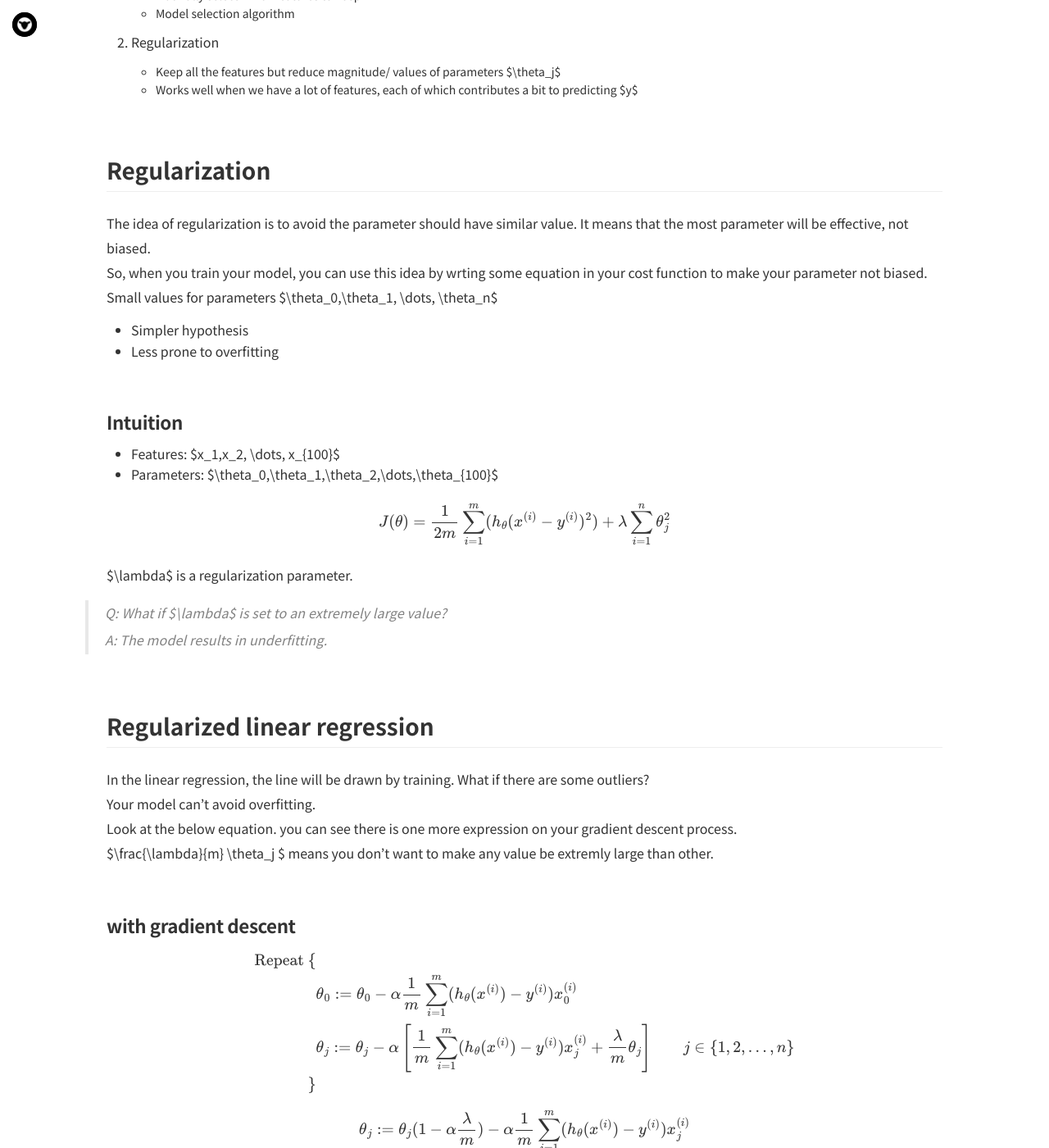
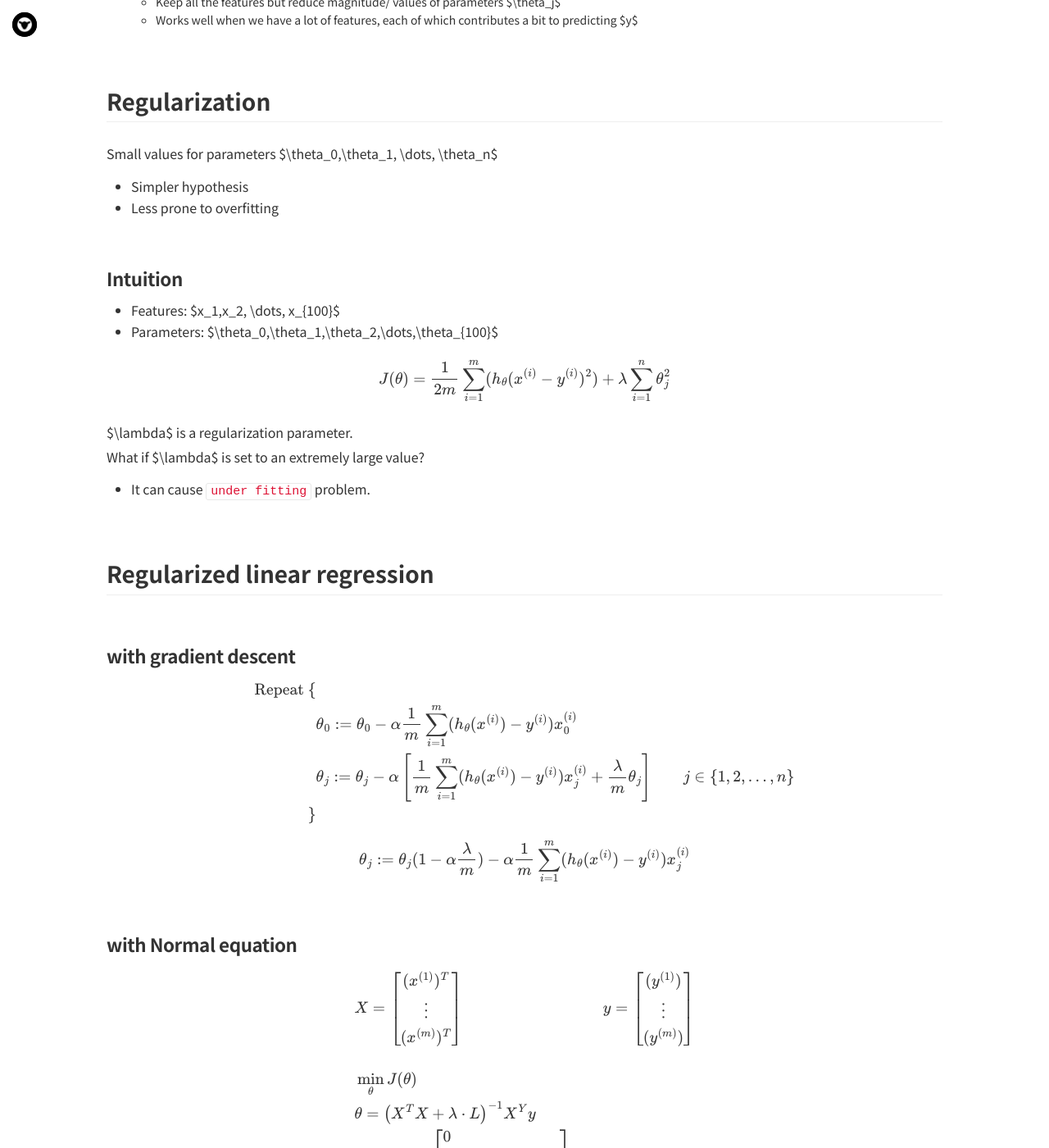
Before and after one commit to Shephexd/shephexd.github.io, a Jekyll site: the page built from _posts/ML/2017-03-11-Machine_learning(3)-Overfitting.md, in a window 1280 px wide and 1400 px high, scrolled down 719 px. Shown: the whole window at 82% size. Built offline with Jekyll 4.4.1, drawn with Linux system fonts in a browser that asks for light colours; nearby versions of some CDN libraries; some web fonts are replaced; formulas are drawn with MathJax 3; comment, search, counter and statistics services are not loaded; some of the changed text lies outside the part shown.

Commit message:
clean up branch

```diff
--- a/_posts/ML/2017-03-11-Machine_learning(3)-Regularization.md
+++ b/_posts/ML/2017-03-11-Machine_learning(3)-Overfitting.md
@@ -1,6 +1,6 @@
 ---
 layout: post
-title: Machine learning(3) - Regularization
+title: Machine learning(3) - Overfitting
 published: True
 categories:
 - Machine learning
@@ -11,11 +11,9 @@
 - Matlab
 ---
 
+
+
 What is over fitting and under fitting? How can we avoid this problem?
-
-Are you sure your model is fine for the other cases that is not shown in your training set?
-
-If your model is trained to predcit only your train data, the model is overfitted.
 
 
 
@@ -23,11 +21,11 @@
 
 
 
-There are three cases, when your model is validated.
+`under fitting` has **high bias**.
 
-- `under fitting` has **high bias**.
-- `over fitting` has **High variance**.
-- `Just right`
+`over fitting` has **High variance**.
+
+`Just right`
 
 
 
@@ -50,10 +48,6 @@
 
 ## Regularization
 
-The idea of regularization is to avoid the parameter should have similar value. It means that the most parameter will be effective, not biased.
-
-So, when you train your model, you can use this idea by wrting some equation in your cost function to make your parameter not biased.
-
 
 
 Small values for parameters $\theta_0,\theta_1, \dots, \theta_n$
@@ -74,13 +68,12 @@
 \sum^m_{i=1}(h_\theta(x^{(i)}-y^{(i)})^2 ) + \lambda \sum_{i=1}^n \theta^2_j
 $$
 
+
 $\lambda$ is a regularization parameter.
 
+What if $\lambda$ is set to an extremely large value?
 
-
-> Q: What if $\lambda$ is set to an extremely large value?
->
-> A: The model results in underfitting.
+- It can cause `under fitting` problem.
 
 
 
@@ -88,13 +81,7 @@
 
 ## Regularized linear regression
 
-In the linear regression, the line will be drawn by training. What if there are some outliers?
 
-Your model can't avoid overfitting.
-
-Look at the below equation. you can see there is one more expression on your gradient descent process.
-
-$\frac{\lambda}{m} \theta_j $ means you don't want to make any value be extremly large than other.
 
 
 
```
Also changed, not shown: _posts/Development/2018-06-23-How_to_use_docker.md (renamed from _posts/non_published/2016-04-08-Docker_use.md, +111 -3 lines), _posts/ML/2017-04-11-Machine_learning(4)-Parameter_fitting.md (added, +38 -0 lines), _posts/ML/2017-04-14-Machine_learning(5)-Neural_netowrks.md (renamed from _posts/ML/2017-04-14-Machine_learning(4)-Neural_netowrks.md, +1 -13 lines), _posts/tensorflow/2018-06-21-Tensorflow_install.md (added, +174 -0 lines), _posts/ML/2017-02-10-Machine-Learning(1)_regression.md (renamed from _posts/ML/2017-02-10-Machine-Learning(1)-Linear_regression.md), _posts/ML/2017-02-10-Machine_learning(2)-Logisitc_regression.md (renamed from _posts/ML/2017-02-11-Machine_learning(2)-Logistic_regression.md), _posts/ML/2018-06-10-Machine_learning(5)-debugging_algortihm.md (deleted).
